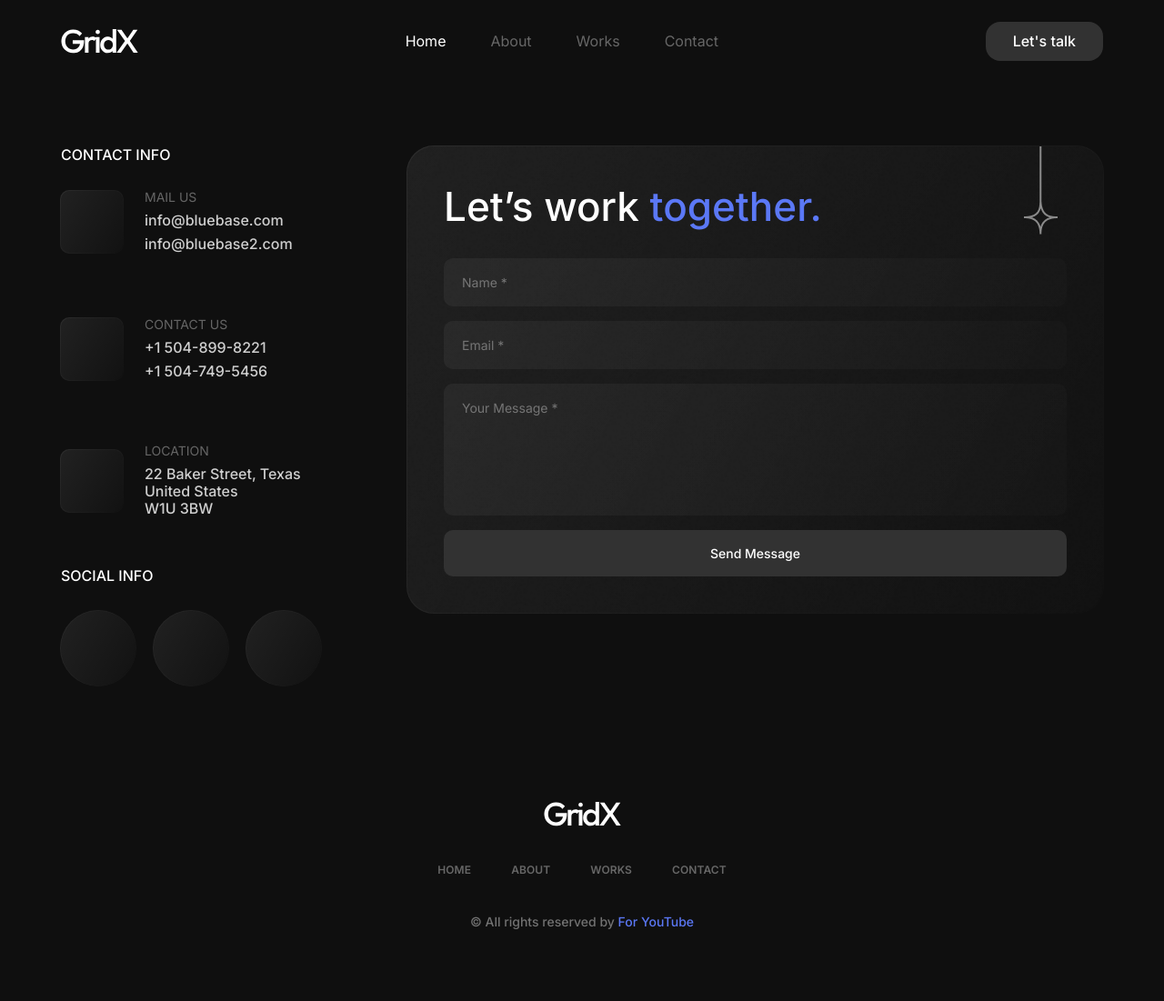
After one commit to otajonbozorboyev/My-Portfolios, a Django app: page /contact/ in a window 1280 px wide. The commit adds this page. Shown: the whole page at 91% size. Run offline with Django 5.2, Linux system fonts and the light colour scheme; some libraries are stand-ins or nearby versions.

Commit message:
third edited

```diff
--- a/blog/models.py
+++ b/blog/models.py
@@ -46,7 +46,7 @@ class Blog(models.Model):
         get_user_model(), on_delete=models.CASCADE, related_name="blog_posts", null=True, blank=True
         )
     categories = models.ForeignKey(Category, on_delete=models.CASCADE, related_name='blogs', blank=True)
-    tag = models.ForeignKey(Tag, on_delete=models.CASCADE, related_name='blogs', blank=True)
+    tag = models.ManyToManyField(Tag, related_name='blogs', blank=True)
     comments_count = models.PositiveIntegerField(default=0, editable=False, help_text="Count comments")
     share_count = models.PositiveIntegerField(default=0, editable=False, help_text="Number of shares")
     status = models.CharField(max_length=10, choices=STATUS_CHOICES, default='draft', help_text="Blog status")
--- a/blog/views.py
+++ b/blog/views.py
@@ -50,7 +50,7 @@ class BlogDetailView(DetailView):
 
         if name and email and message:
             Comment.objects.get(name=name, email=email, message=message)
-            return redirect('blog-detail', slug=blog.slug)
+            return redirect('blog_detail', slug=blog.slug)
 
     def get_queryset(self):
         return Blog.objects.filter(status='published')
--- a/portfolio/urls.py
+++ b/portfolio/urls.py
@@ -8,4 +8,5 @@ urlpatterns = [
     path('credentials/', CredentialsView.as_view(), name='credentials'),
     path('works/', WorksView.as_view(), name='works'),
     path('works/<slug:slug>/', WorkDetailView.as_view(), name='work_detail'),
+    path('contact/', ContactView.as_view(), name='contact'),
 ]
--- a/portfolio/views.py
+++ b/portfolio/views.py
@@ -1,7 +1,9 @@
 from django.http import Http404
 from django.shortcuts import render
+from django.views import View
 from django.views.generic import TemplateView, ListView, DetailView
 from portfolio.models import AboutMe, Education, Experience, Project
+from portfolios import settings
 
 
 def index(request):
@@ -56,3 +58,46 @@ class WorkDetailView(DetailView):
             return Project.objects.prefetch_related('images').get(slug=slug)
         except Project.DoesNotExist:
             raise Http404("Project does not exist")
+
+
+class ContactView(View):
+    template_name = 'contact.html'
+
+    def get(self, request):
+        return render(request, self.template_name)
+
+    def get_context_data(self, **kwargs):
+        context = super().get_context_data(**kwargs)
+        about_me = AboutMe.objects.select_related('user').first()
+
+        context['about_me'] = about_me
+        context['social_media'] = about_me.social_media if about_me else {}
+        return context
+
+    def post(self, request):
+        full_name = request.POST.get('full_name')
+        email = request.POST.get('email')
+        message = request.POST.get('message')
+
+        bot_token = settings.BOT_TOKEN
+        chat_id = settings.TELEGRAM_CHAT_ID
+
+        telegram_message = (
+            f"**New Contact Message**\n\n",
+            f"Name: {full_name}\n",
+            f"Email: {email}\n",
+            f"Message: {message}"
+        )
+        url = f"https://api.telegram.org/bot{bot_token}/sendMessage"
+        payload = {
+            "chat_id": chat_id,
+            "text": telegram_message,
+            'parse_mode': 'HTML'
+        }
+        response = request.post(url, data=payload)
+
+        if response.status_code == 200:
+            message.success(request, "Your message has been sent successfully")
+        else:
+            message.error(request, "Failed to send your message. Please try again later")
+        return render('/')
--- a/portfolios/settings.py
+++ b/portfolios/settings.py
@@ -19,6 +19,8 @@ DEBUG = os.getenv('DEBUG')
 
 ALLOWED_HOSTS = []
 
+BOT_TOKEN = os.getenv("BOT_TOKEN")
+TELEGRAM_CHAT_ID = os.getenv("TELEGRAM_CHAT_ID")
 
 # Application definition
 
--- /dev/null
+++ b/templates/contact.html
@@ -0,0 +1,84 @@
+{% extends 'base.html' %}
+{% load static %}
+{% block title %}
+<title>Credentials</title>
+{% endblock %}
+{% block content %}
+<!-- Contact -->
+<section class="contact-area">
+    <div class="container">
+        <div class="gx-row d-flex justify-content-between gap-24">
+            <div class="contact-infos">
+                <h3 data-aos="fade-up">Contact Info</h3>
+                <ul class="contact-details">
+                    <li class="d-flex align-items-center" data-aos="zoom-in">
+                        <div class="icon-box shadow-box">
+                            <i class="iconoir-mail"></i>
+                        </div>
+                        <div class="right">
+                            <span>MAIL us</span>
+                            <h4>info@bluebase.com</h4>
+                            <h4>info@bluebase2.com</h4>
+                        </div>
+                    </li>
+
+                    <li class="d-flex align-items-center" data-aos="zoom-in">
+                        <div class="icon-box shadow-box">
+                            <i class="iconoir-phone"></i>
+                        </div>
+                        <div class="right">
+                            <span>Contact Us</span>
+                            <h4>+1 504-899-8221</h4>
+                            <h4>+1 504-749-5456</h4>
+                        </div>
+                    </li>
+
+                    <li class="d-flex align-items-center" data-aos="zoom-in">
+                        <div class="icon-box shadow-box">
+                            <i class="iconoir-pin-alt"></i>
+                        </div>
+                        <div class="right">
+                            <span>Location</span>
+                            <h4>22 Baker Street, Texas <br>United States <br>W1U 3BW</h4>
+                        </div>
+                    </li>
+                </ul>
+
+                <h3 data-aos="fade-up">Social Info</h3>
+                <ul class="social-links d-flex align-center" data-aos="zoom-in">
+                    <li><a class="shadow-box" href="#"><i class="iconoir-dribbble"></i></a></li>
+                    <li><a class="shadow-box" href="#"><i class="iconoir-twitter"></i></a></li>
+                    <li><a class="shadow-box" href="#"><i class="iconoir-instagram"></i></a></li>
+                </ul>
+            </div>
+
+            <div data-aos="zoom-in" class="contact-form">
+                <div class="shadow-box">
+                    <img src="assets/images/bg1.png" alt="BG" class="bg-img">
+                    <img src="assets/images/icon3.png" alt="Icon">
+                    <h1>Let’s work <span>together.</span></h1>
+                    <form method="POST" action="{% url 'contact' %}">
+                        {% csrf_token %}
+                        <div class="alert alert-success messenger-box-contact__msg" style="display: none" role="alert">
+                            Your message was sent successfully.
+                        </div>
+                        <div class="input-group">
+                            <input type="text" name="full-name" id="full_name" placeholder="Name *">
+                        </div>
+                        <div class="input-group">
+                            <input type="email" name="email" id="email" placeholder="Email *">
+                        </div>
+                        <div class="input-group">
+                            <textarea name="message" id="message" placeholder="Your Message *"></textarea>
+                        </div>
+                        <div class="input-group">
+                            <button class="theme-btn submit-btn" name="submit" type="submit">Send Message</button>
+                        </div>
+                    </form>
+                </div>
+            </div>
+
+        </div>
+    </div>
+</section>
+{% endblock %}
--- a/templates/include/header.html
+++ b/templates/include/header.html
@@ -11,12 +11,12 @@
                             <li class="active"><a href="/">Home</a></li>
                             <li><a href="{% url 'about' %}">About</a></li>
                             <li><a href="{% url 'works' %}">Works</a></li>
-                            <li><a href="contact.html">Contact</a></li>
+                            <li><a href="{% url 'contact' %}">Contact</a></li>
                         </ul>
-                        <a href="contact.html" class="theme-btn">Let's talk</a>
+                        <a href="{% url 'contact' %}" class="theme-btn">Let's talk</a>
                     </nav>
 
-                    <a href="contact.html" class="theme-btn">Let's talk</a>
+                    <a href="{% url 'contact' %}" class="theme-btn">Let's talk</a>
 
                     <div class="show-menu">
                         <span></span>
```
Also changed, not shown: templates/blog-detail.html (added, +140 -0 lines), templates/blog-list.html (+6 -11 lines), blog/migrations/0003_remove_blog_tag_blog_tag.py (added).
